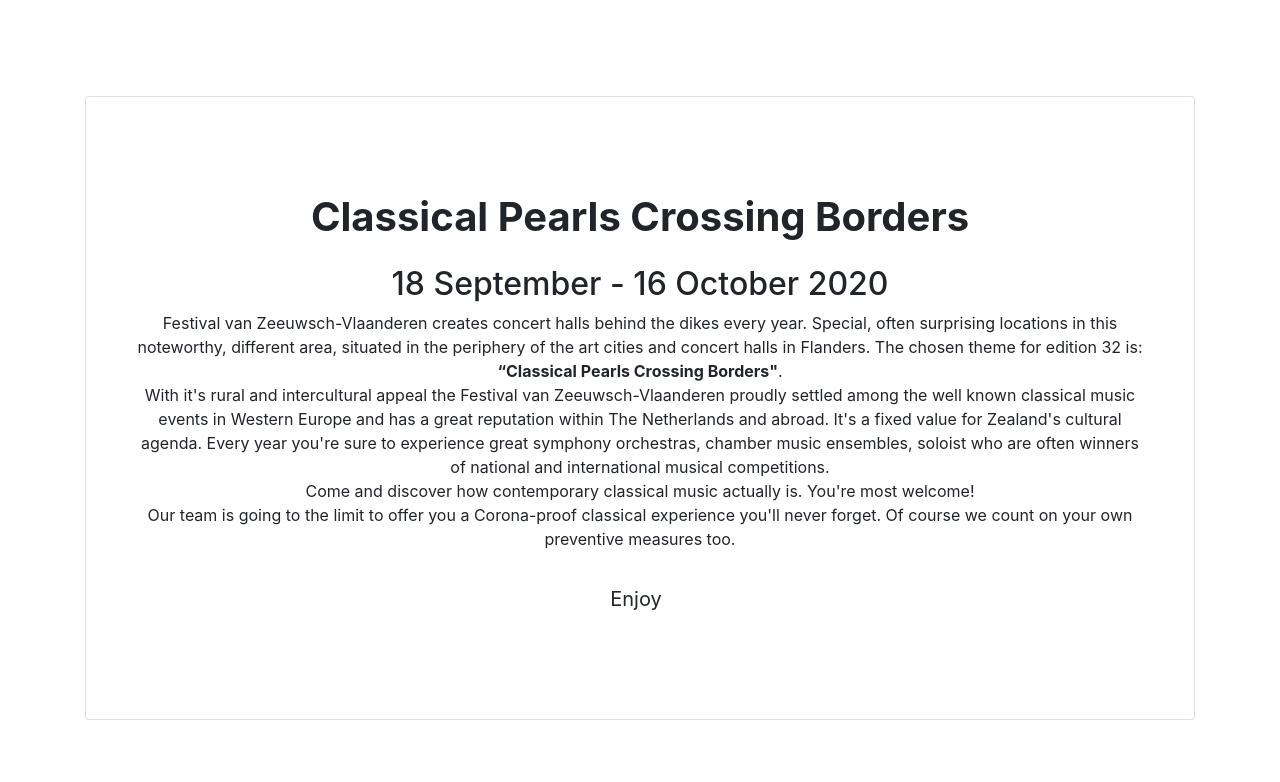
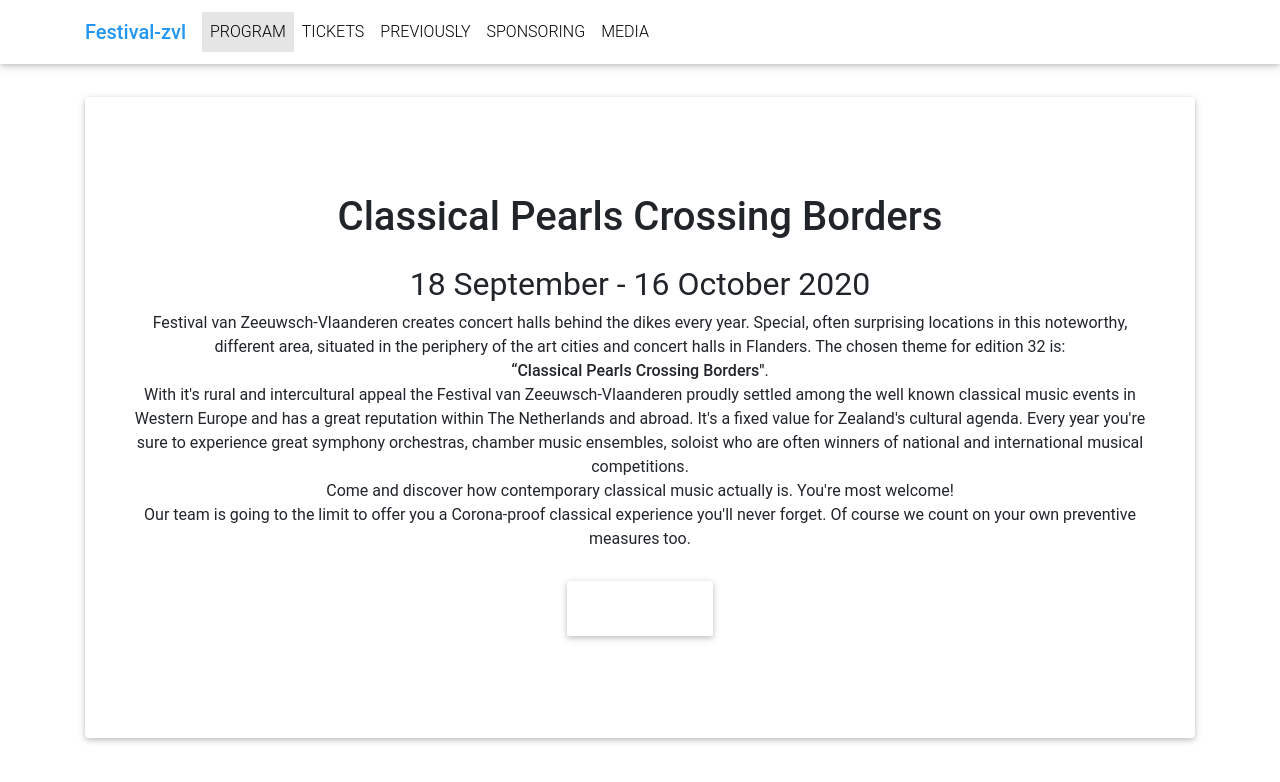
Before and after one commit to Andeweg01/Festival-zvl, a Django app: page / in a window 1280 px wide. Shown: the top 782 px of the page. Run offline with Django 3.2, Linux system fonts and the light colour scheme; some libraries are stand-ins or nearby versions.

Commit message:
added mdbootstrap and google fonts css refs

```diff
--- a/templates/base.html
+++ b/templates/base.html
@@ -14,7 +14,14 @@
     {% endblock %}
 
     {% block corecss %}
-        <link rel="stylesheet" href="https://stackpath.bootstrapcdn.com/bootstrap/4.5.2/css/bootstrap.min.css" integrity="sha384-JcKb8q3iqJ61gNV9KGb8thSsNjpSL0n8PARn9HuZOnIxN0hoP+VmmDGMN5t9UJ0Z" crossorigin="anonymous">
+        <!-- Google Font Satisfy -->
+        <link href="https://fonts.googleapis.com/css2?family=Satisfy&display=swap" rel="stylesheet">
+        <!-- Font Awesome -->
+        <link rel="stylesheet" href="https://maxcdn.bootstrapcdn.com/font-awesome/4.7.0/css/font-awesome.min.css">
+        <!-- Bootstrap -->
+        <link href="https://cdnjs.cloudflare.com/ajax/libs/twitter-bootstrap/4.1.3/css/bootstrap.min.css" rel="stylesheet">
+        <!-- Material Design for Bootstrap -->
+        <link href="https://cdnjs.cloudflare.com/ajax/libs/mdbootstrap/4.5.16/css/mdb.min.css" rel="stylesheet">
     {% endblock %}
 
     {% block extra_css %}
@@ -33,6 +40,53 @@
   </head>
   <body>
     <header class="container-fluid fixed-top">
+        <!-- Navbar -->
+        <nav class="navbar fixed-top navbar-expand-lg navbar-light white scrolling-navbar">
+        <div class="container">
+
+            <!-- Brand -->
+            <a class="navbar-brand waves-effect" href="http://www.festival-zvl.nl" target="_blank">
+            <strong class="blue-text">Festival-zvl</strong>
+            </a>
+
+            <!-- Collapse -->
+            <button class="navbar-toggler" type="button" data-toggle="collapse" data-target="#navbarSupportedContent"
+            aria-controls="navbarSupportedContent" aria-expanded="false" aria-label="Toggle navigation">
+            <span class="navbar-toggler-icon"></span>
+            </button>
+
+            <!-- Links -->
+            <div class="collapse navbar-collapse" id="navbarSupportedContent">
+
+            <!-- Left -->
+            <ul class="navbar-nav mr-auto">
+                <li class="nav-item active">
+                <a class="nav-link waves-effect" href="#">PROGRAM
+                    <span class="sr-only">(current)</span>
+                </a>
+                </li>
+                <li class="nav-item">
+                <a class="nav-link waves-effect" href="" target="_blank">TICKETS</a>
+                </li>
+                <li class="nav-item">
+                <a class="nav-link waves-effect" href=""
+                    target="_blank">PREVIOUSLY</a>
+                </li>
+                <li class="nav-item">
+                <a class="nav-link waves-effect" href="" target="_blank">SPONSORING</a>
+                </li>
+                <li class="nav-item">
+                <a class="nav-link waves-effect" href="" target="_blank">MEDIA</a>
+                </li>
+            </ul>
+
+            <!-- Right -->
+
+            </div>
+
+        </div>
+        </nav>
+    <!-- Navbar -->
     </header>
 
     {% if messages %}
```
